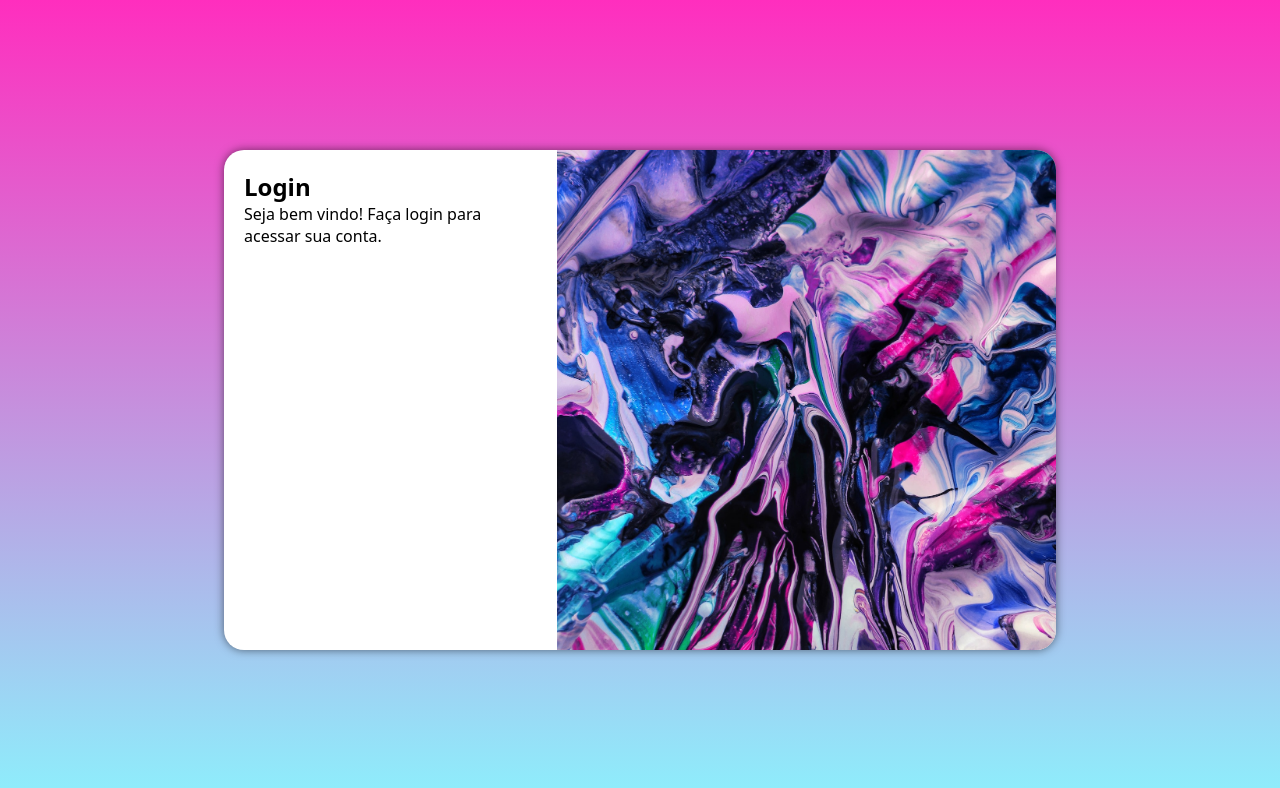
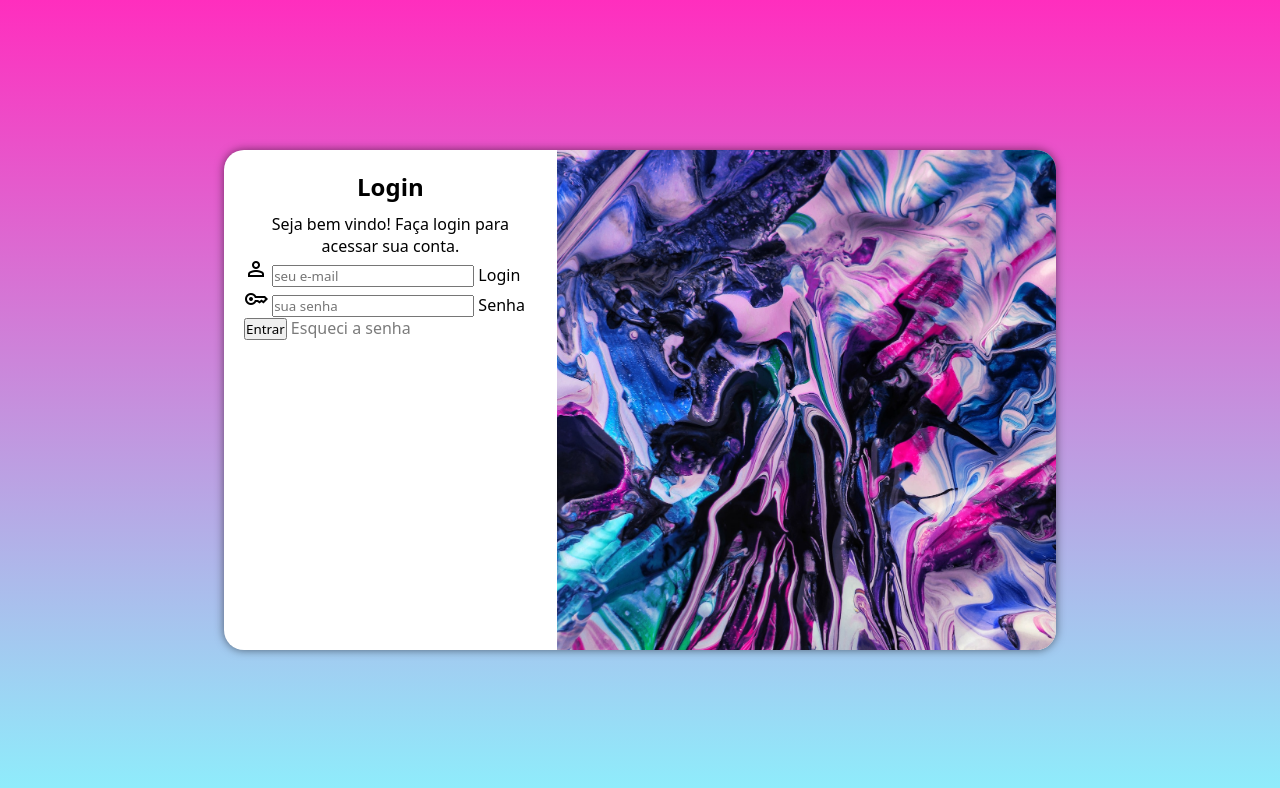
Before and after one commit to capeloo/html-css, a plain HTML site: page desafios/d016/index.html in a window 1280 px wide. Drawn offline with nearby package versions, Linux system fonts and the light colour scheme.

Commit message:
configurando form

```diff
--- a/desafios/d016/estilos/style.css
+++ b/desafios/d016/estilos/style.css
@@ -55,3 +55,17 @@ section#login > div#formulario {
     display: block;
     padding: 20px;
 }
+
+div#formulario > h1 {
+    text-align: center;
+    margin-bottom: 10px;
+}
+
+div#formulario > p {
+    text-align: center;
+}
+
+a {
+    text-decoration: none;
+    color: rgba(0, 0, 0, 0.521);
+}
--- a/desafios/d016/index.html
+++ b/desafios/d016/index.html
@@ -7,6 +7,7 @@
     <title>Login</title>
     <link rel="stylesheet" href="estilos/style.css">
     <link rel="stylesheet" href="estilos/media-query.css">
+    <link href="https://fonts.googleapis.com/css2?family=Material+Symbols+Outlined" rel="stylesheet" />
 </head>
 <body>
     <main>
@@ -17,8 +18,19 @@
             <div id="formulario">
                 <h1>Login</h1>
                 <p>Seja bem vindo! Faça login para acessar sua conta.</p>
-                <form action="login.php" method="post">
-
+                <form action="login.php" method="post" autocomplete="on">
+                    <div class="campo">
+                        <i class="material-symbols-outlined">person</i>
+                        <input type="email" name="login" id="iemail" placeholder="seu e-mail" autocomplete="email" required maxlength="30">
+                        <label for="ilogin">Login</label>
+                    </div>
+                    <div class="campo">
+                        <i class="material-symbols-outlined">key</i>
+                        <input type="password" name="senha" id="isenha" placeholder="sua senha" autocomplete="current-password" required maxlength="20">
+                        <label for="isenha">Senha</label>
+                    </div>
+                    <input type="submit" value="Entrar">
+                    <a href="#">Esqueci a senha</a>
                 </form>
             </div>
         </section>
```
